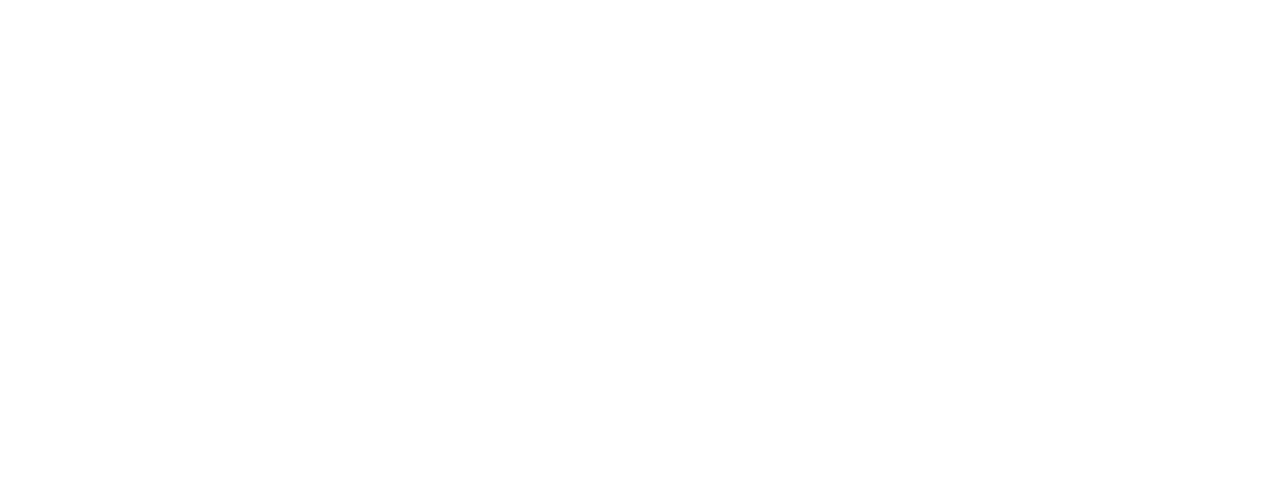
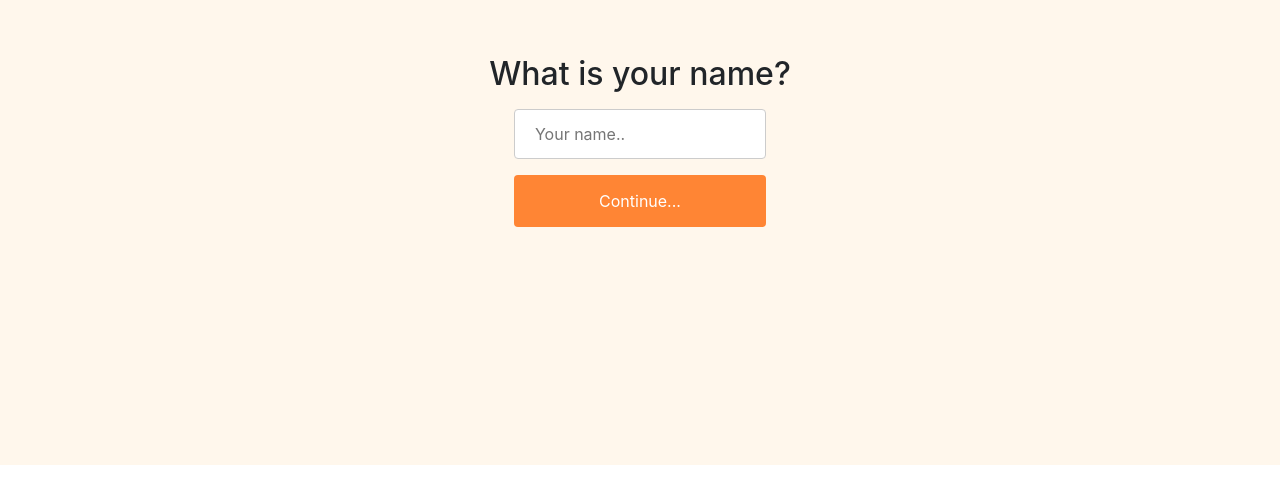
Before and after one commit to JosephLoRusso/Memento-Mori, a React (Create React App) app in the folder my-app/: page / in a window 1280 px wide. Shown: the part 175-678 px from the top of the page. Built offline with nearby package versions, Linux system fonts and the light colour scheme.

Commit message:
Made additions to Page1 sequence
Started on the first two slides of page 1 sequence

```diff
--- a/my-app/src/App.css
+++ b/my-app/src/App.css
@@ -20,3 +20,54 @@
   background-color: rgb(253, 237, 218);
   padding: 25vmax 0% 25vmax 0%;
 }
+
+.page1{
+  background-color: rgb(255, 247, 236);
+  display: flex;
+  justify-content: center;
+  align-items: center;
+  height: 50vmax
+}
+.page1 .button{
+  border: none;
+  outline: none;
+  color:rgb(51, 28, 0);
+  background-color: inherit;
+  font-family: inherit;
+}
+
+.previous {
+  background-color: #f1f1f1;
+  color: black;
+}
+
+.next {
+  background-color: #04AA6D;
+  color: white;
+}
+
+.round {
+  border-radius: 50%;
+}
+
+/* https://www.w3schools.com/css/css_form.asp */
+input[type=text], select {
+  width: 252.109px;
+  padding: 12px 20px;
+  margin: 8px 0;
+  display: inline-block;
+  border: 1px solid #ccc;
+  border-radius: 4px;
+  box-sizing: border-box;
+}
+
+input[type=submit], button {
+  width: 252.109px;
+  background-color: rgb(255, 133, 52);
+  color: white;
+  padding: 14px 20px;
+  margin: 8px 0;
+  border: none;
+  border-radius: 4px;
+  cursor: pointer;
+}
--- a/my-app/src/Components/Page1.js
+++ b/my-app/src/Components/Page1.js
@@ -1,12 +1,65 @@
-import React from "react";
+import React, {useState} from "react";
+
 
 const Page1 = (props) =>{
+    const [slide, setSlide] = useState(0);
+    const handleNextSlide = () => {
+        setSlide(slide + 1)
+    }
+    const handlePreviousSlide = () => {
+        setSlide(slide - 1)
+    }
+    const buttonRenderer = ()=> {
+        return(
+        <div>
+            <div onClick = {handleNextSlide} class="previous round">&#8249;</div>
+            <div onClick = {handlePreviousSlide} class="next round">&#8250;</div>
+        </div>
+        )
+    }
 
     return(
-        <div>
-
+        <div className = "page1" >
+            <div>
+                {getConditionalContent(slide, handleNextSlide, handlePreviousSlide)}
+            </div>
         </div>
     );
 };
 
+//Proof of concept. TODO: add state that saves name
+const getConditionalContent = (slide, nextSlide, lastSlide) =>{
+    switch (slide){
+        case 0:
+            return (
+            <div>
+                <h2>What is your name?</h2>
+                <form onSubmit  = {nextSlide}>
+                    <input type= "text" placeholder="Your name.."></input>
+                    <br></br>
+                    <input type="submit" value="Continue..."></input>
+                </form>
+            </div>
+            );
+        case 1:
+            return (
+                <div>
+                    <h2>Hello there Emily!</h2>
+                    <p>This is Momento Mori, your place to learn about your death journey.
+                    </p>
+                    <button onClick = {nextSlide}>How do we work?</button>
+                </div>
+                );
+        case 2://FILL IN INFO ABOUT HOW
+            return(
+                <div>
+                    <button onClick = {nextSlide}>Lets get started!</button>
+                </div>
+            )
+
+        default:
+            return "oops nothing to see here"
+    }
+}
+
 export default Page1;
--- a/my-app/src/Layout.js
+++ b/my-app/src/Layout.js
@@ -7,10 +7,11 @@
 
     return(
         <div>
-            {getCondtionalContent()}
+            {getCondtionalContent(0)}
         </div>
     );
 };
+
 
 //conditionally renders the three main sections
 const getCondtionalContent = (page) =>{
```
